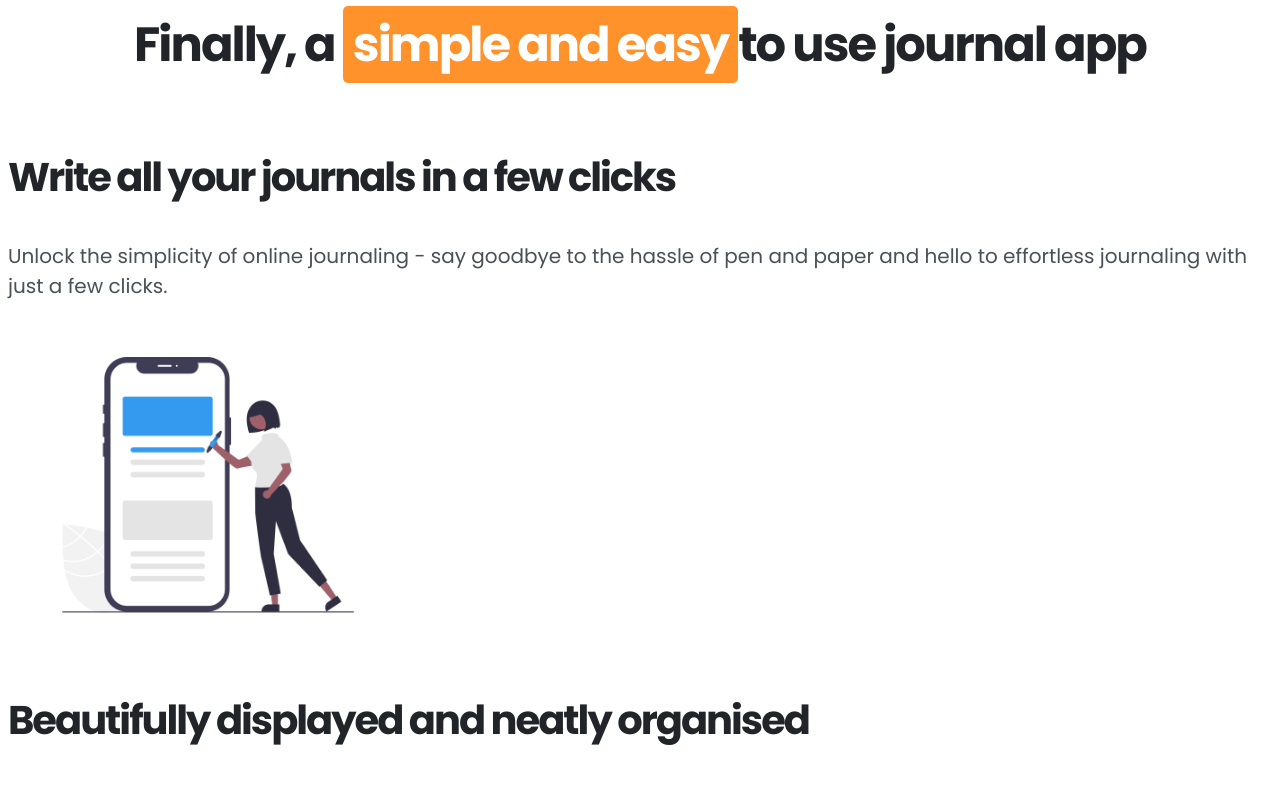
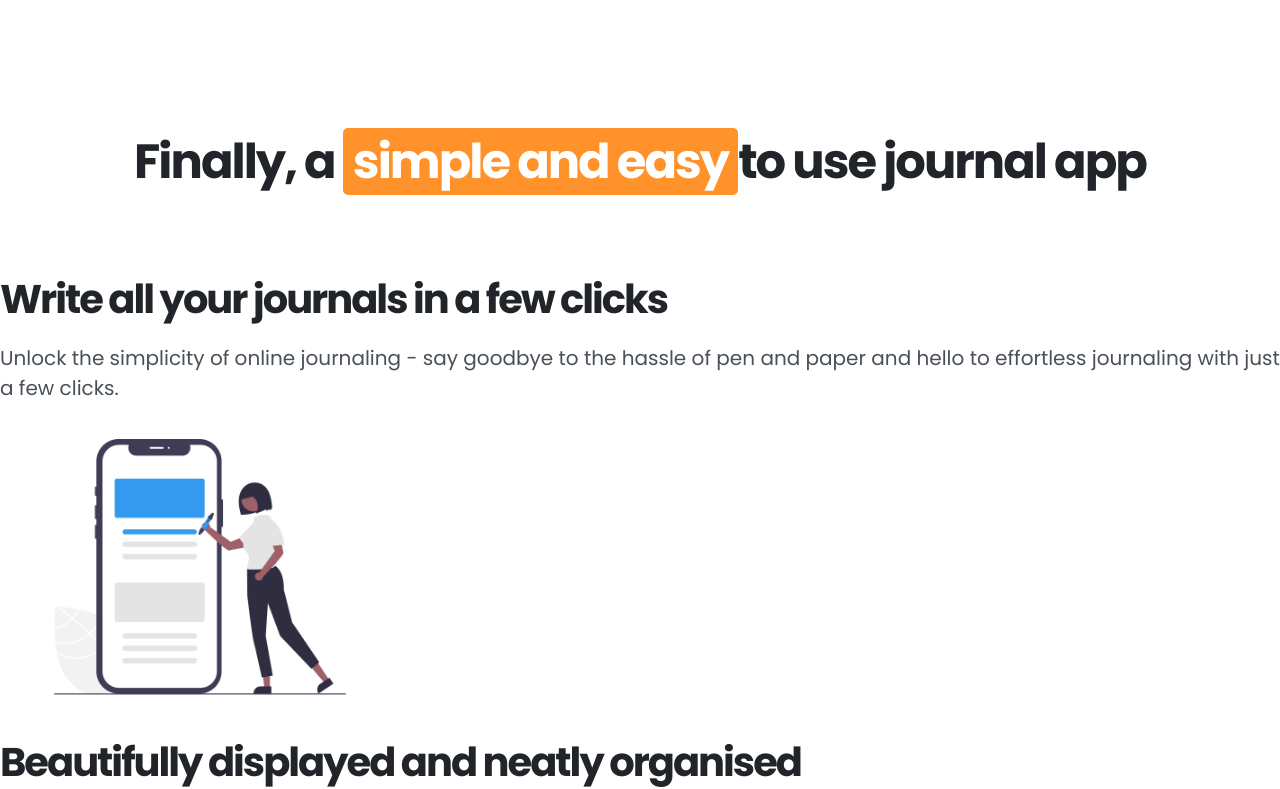
Before and after one commit to asha-16/Quill, a plain HTML site: page index.html in a window 1280 px wide. Shown: the part 900-1689 px from the top of the page. Drawn offline with Linux system fonts and the light colour scheme.

Commit message:
Applied CSS Display, Reset, and layout sizing (max/min width) to main container

```diff
--- a/index.html
+++ b/index.html
@@ -12,6 +12,7 @@
 </head>
 
 <body>
+    <div class="container">
             <header>
                 <!-- NAVIGATION -->
                 <nav class="nav-bar">
@@ -39,22 +40,22 @@
             <main>
                 <!-- FEATURES SECTION -->
                 <section class="features-section">
-            <h2 id="features" class="features-section-heading">Finally, a <span class="highlight highlight-tertiary">simple and easy</span>to use journal app </h2>
+                    <h2 id="features" class="features-main-heading">Finally, a <span class="highlight highlight-tertiary">simple and easy</span>to use journal app </h2>
 
                     <div>
-                <h3>Write all your journals in a few clicks</h3>
+                        <h3 class="features-sub-heading">Write all your journals in a few clicks</h3>
                         <p>Unlock the simplicity of online journaling - say goodbye to the hassle of pen and paper and hello to effortless journaling with just a few clicks. </p>
                         <img class="feature-img" src="images/features-1.png" alt="simple online journaling">
                     </div>
 
                     <div>
-                <h3>Beautifully displayed and neatly organised</h3>
+                        <h3 class="features-sub-heading">Beautifully displayed and neatly organised</h3>
                         <p>Not just words on a screen - our journals are beautifully displayed and neatly organised. </p>
                         <img class="feature-img" src="images/features-2.png" alt="Beautifully displayed and neatly organised">
                     </div>
 
                     <div>
-                <h3>Create and reflect from anywhere in the world</h3>
+                        <h3 class="features-sub-heading">Create and reflect from anywhere in the world</h3>
                         <p>Whether you're at home or exploring the far corners of the world, create and reflect on your experiences, thoughts, and emotions from anywhere on the globe. </p>
                         <img class="feature-img" src="images/features-3.png" alt="create and reflect from anywhere in the world">
                     </div>
@@ -63,7 +64,7 @@
                 <!-- CTA SECTION -->
                 <section class="cta-section">
                     <div class="cta-card">
-                <h2>Get Started Now</h2>
+                        <h2 class="cta-heading">Get Started Now</h2>
                         <a class="btn btn-secondary" href="register.html">Get Started</a>
                     </div>
                 </section>
@@ -88,5 +89,8 @@
                 <p class="small-text">Made with ♥︎ in India</p>
             </footer>
 
+    </div>
+
+
 </body>
 </html>
--- a/styles.css
+++ b/styles.css
@@ -38,6 +38,8 @@ GREY:
 
 * {
     box-sizing: border-box;
+    margin: 0;
+    padding: 0;
 }
 
 body {
@@ -45,6 +47,11 @@ body {
     font-weight: 400;
     line-height: 1.5;
     color: #495057;
+}
+
+.container {
+    max-width: 1300px;
+    margin: 0 auto;
 }
 
 h1, h2, h3 {
@@ -83,6 +90,11 @@ p {
 a {
     text-decoration: none;
     font-size: 16px;
+    display: inline-block;
+}
+
+span {
+    display: inline-block;
 }
 
 ul {
@@ -187,13 +199,17 @@ ul {
 }
 
 /*---------- FEATURES SECTION ---------- */
-.features-section-heading {
+.features-main-heading {
     text-align: center;
     margin-bottom: 80px;
 }
 
 .features-section {
     margin-bottom: 300px;
+}
+
+.features-sub-heading {
+    margin-bottom: 20px;
 }
 
 .feature-img {
@@ -208,10 +224,14 @@ ul {
 .cta-card {
     text-align: center;
     background-color:#339af0 ;
-    width: 1000px;
+    max-width: 1000px;
     padding: 100px 200px;
     border-radius: 25px;
+    margin: 0 auto;
+}
 
+.cta-heading {
+    margin-bottom: 30px;
 }
 
 /*---------- FOOTER SECTION ---------- */
```
Lines whose indentation alone changed are shown as unchanged.
